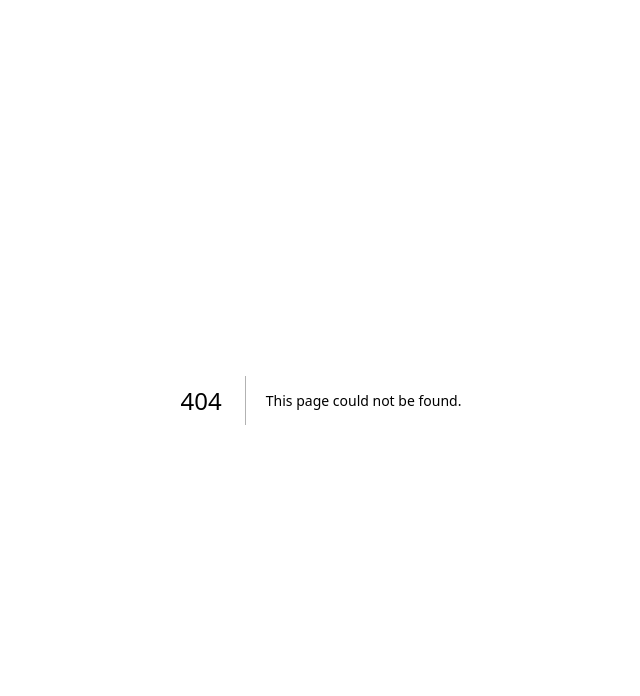
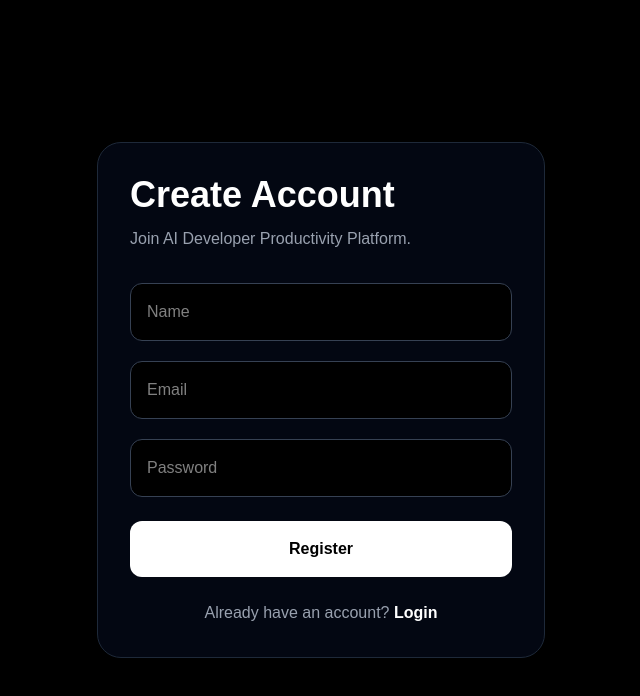
Before and after one commit to adil-mohammad-dev/AI-Developer-Productivity-Platform, a Next.js app in the folder frontend/: page /register in a window 1280 px wide. Before the commit this address had no page. Shown: the top 696 px of the page, without its empty margins (319-959 px from the left). Built offline with nearby package versions, Linux system fonts and the light colour scheme.

Commit message:
Added authentication and protected dashboard pages

```diff
--- a/frontend/src/app/components/Sidebar.js
+++ b/frontend/src/app/components/Sidebar.js
@@ -1,10 +1,11 @@
 "use client";
 
 import Link from "next/link";
-import { usePathname } from "next/navigation";
+import { usePathname, useRouter } from "next/navigation";
 
 export default function Sidebar() {
   const pathname = usePathname();
+  const router = useRouter();
 
   const links = [
     { name: "AI Code Review", href: "/review" },
@@ -13,8 +14,14 @@ export default function Sidebar() {
     { name: "README Generator", href: "/readme-generator" }
   ];
 
+  function handleLogout() {
+    localStorage.removeItem("token");
+    router.push("/login");
+  }
+
   return (
-    <aside className="w-72 min-h-screen bg-gray-950 border-r border-gray-800 p-6">
+    <aside className="w-72 min-h-screen bg-gray-950 border-r border-gray-800 p-6 flex flex-col justify-between">
+      <div>
         <h1 className="text-3xl font-bold mb-10 text-white">
           AI Dev Platform
         </h1>
@@ -38,6 +45,14 @@ export default function Sidebar() {
             );
           })}
         </div>
+      </div>
+
+      <button
+        onClick={handleLogout}
+        className="w-full bg-red-500/20 text-red-400 p-4 rounded-xl font-semibold hover:bg-red-500/30"
+      >
+        Logout
+      </button>
     </aside>
   );
 }
--- /dev/null
+++ b/frontend/src/app/components/temp.js
@@ -0,0 +1,33 @@
+"use client";
+
+import { useEffect, useState } from "react";
+import { useRouter } from "next/navigation";
+
+export default function ProtectedRoute({ children }) {
+
+  const router = useRouter();
+
+  const [authorized, setAuthorized] = useState(false);
+
+  useEffect(() => {
+
+    const token = localStorage.getItem("token");
+
+    if (!token) {
+
+      router.push("/login");
+
+    } else {
+
+      setAuthorized(true);
+
+    }
+
+  }, [router]);
+
+  if (!authorized) {
+    return null;
+  }
+
+  return children;
+}
--- a/frontend/src/app/github-analyzer/page.js
+++ b/frontend/src/app/github-analyzer/page.js
@@ -2,6 +2,7 @@
 
 import { useState } from "react";
 import Sidebar from "../components/Sidebar";
+import ProtectedRoute from "../components/temp";
 
 export default function GithubAnalyzerPage() {
 
@@ -10,7 +11,6 @@ export default function GithubAnalyzerPage() {
   const [result, setResult] = useState(null);
 
   const [loading, setLoading] = useState(false);
-
 
   async function analyzeRepository() {
 
@@ -51,18 +51,16 @@ export default function GithubAnalyzerPage() {
     setLoading(false);
   }
 
+  return (
 
-  return (
+    <ProtectedRoute>
 
       <main className="min-h-screen bg-black text-white flex">
 
-      {/* Sidebar */}
         <Sidebar />
 
-      {/* Main Content */}
         <section className="flex-1 p-10 overflow-auto">
 
-        {/* Header */}
           <div className="mb-10">
 
             <h1 className="text-5xl font-bold mb-3">
@@ -75,7 +73,6 @@ export default function GithubAnalyzerPage() {
 
           </div>
 
-        {/* Input */}
           <div className="bg-gray-950 border border-gray-800 rounded-3xl p-8 mb-10">
 
             <h2 className="text-2xl font-semibold mb-6">
@@ -105,13 +102,11 @@ export default function GithubAnalyzerPage() {
 
           </div>
 
-        {/* Result */}
           {
             result && (
 
               <div className="space-y-8">
 
-              {/* Repo Info */}
                 <div className="bg-gray-950 border border-gray-800 rounded-3xl p-8">
 
                   <h2 className="text-3xl font-bold mb-6">
@@ -159,7 +154,6 @@ export default function GithubAnalyzerPage() {
 
                 </div>
 
-              {/* AI Analysis */}
                 <div className="bg-gray-950 border border-gray-800 rounded-3xl p-8">
 
                   <h2 className="text-3xl font-bold mb-8">
@@ -168,7 +162,6 @@ export default function GithubAnalyzerPage() {
 
                   <div className="space-y-8">
 
-                  {/* Summary */}
                     <div>
 
                       <h3 className="text-2xl font-semibold mb-3">
@@ -181,7 +174,6 @@ export default function GithubAnalyzerPage() {
 
                     </div>
 
-                  {/* Tech Stack */}
                     <div>
 
                       <h3 className="text-2xl font-semibold mb-3">
@@ -207,7 +199,6 @@ export default function GithubAnalyzerPage() {
 
                     </div>
 
-                  {/* Strengths */}
                     <div>
 
                       <h3 className="text-2xl font-semibold mb-3 text-green-400">
@@ -218,61 +209,6 @@ export default function GithubAnalyzerPage() {
 
                         {
                           result.analysis.strengths?.map((item, index) => (
-                          <li key={index}>
-                            {item}
-                          </li>
-                        ))
-                      }
-
-                    </ul>
-
-                  </div>
-
-                  {/* Weaknesses */}
-                  <div>
-
-                    <h3 className="text-2xl font-semibold mb-3 text-red-400">
-                      Weaknesses
-                    </h3>
-
-                    <ul className="list-disc pl-6 text-gray-300 space-y-2">
-
-                      {
-                        result.analysis.weaknesses?.map((item, index) => (
-                          <li key={index}>
-                            {item}
-                          </li>
-                        ))
-                      }
-
-                    </ul>
-
-                  </div>
-
-                  {/* Scalability */}
-                  <div>
-
-                    <h3 className="text-2xl font-semibold mb-3">
-                      Scalability
-                    </h3>
-
-                    <p className="text-gray-300">
-                      {result.analysis.scalability}
-                    </p>
-
-                  </div>
-
-                  {/* Suggestions */}
-                  <div>
-
-                    <h3 className="text-2xl font-semibold mb-3 text-yellow-400">
-                      Suggestions
-                    </h3>
-
-                    <ul className="list-disc pl-6 text-gray-300 space-y-2">
-
-                      {
-                        result.analysis.suggestions?.map((item, index) => (
                             <li key={index}>
                               {item}
                             </li>
@@ -295,5 +231,7 @@ export default function GithubAnalyzerPage() {
         </section>
 
       </main>
+
+    </ProtectedRoute>
   );
 }
--- a/frontend/src/app/history/page.js
+++ b/frontend/src/app/history/page.js
@@ -2,9 +2,12 @@
 
 import { useEffect, useState } from "react";
 import Sidebar from "../components/Sidebar";
+import ProtectedRoute from "../components/temp";
 
 export default function HistoryPage() {
+
   const [reviews, setReviews] = useState([]);
+
   const [loading, setLoading] = useState(true);
 
   useEffect(() => {
@@ -12,27 +15,40 @@ export default function HistoryPage() {
   }, []);
 
   async function fetchReviews() {
+
     try {
+
       const response = await fetch(
         "http://127.0.0.1:8000/reviews/history"
       );
 
       const data = await response.json();
+
       setReviews(data);
+
     } catch (error) {
+
       console.log(error);
+
       alert("Failed to load history");
+
     }
 
     setLoading(false);
   }
 
   return (
+
+    <ProtectedRoute>
+
       <main className="min-h-screen bg-black text-white flex">
+
         <Sidebar />
 
         <section className="flex-1 p-10 overflow-auto">
+
           <div className="mb-10">
+
             <h1 className="text-5xl font-bold mb-3">
               Review History
             </h1>
@@ -40,20 +56,29 @@ export default function HistoryPage() {
             <p className="text-gray-400">
               Previous AI code reviews and analysis history.
             </p>
+
           </div>
 
-        {loading ? (
+          {
+            loading
+              ? (
                 <p className="text-gray-400">
                   Loading history...
                 </p>
-        ) : (
+              )
+              : (
                 <div className="grid grid-cols-1 lg:grid-cols-2 gap-8">
-            {reviews.map((review) => (
+
+                  {
+                    reviews.map((review) => (
+
                       <div
                         key={review.id}
                         className="bg-gray-950 border border-gray-800 rounded-3xl p-8"
                       >
+
                         <div className="flex justify-between items-center mb-6">
+
                           <h2 className="text-2xl font-bold">
                             {review.language.toUpperCase()}
                           </h2>
@@ -61,9 +86,11 @@ export default function HistoryPage() {
                           <div className="bg-green-500/20 text-green-400 px-4 py-2 rounded-xl font-bold">
                             {review.review_result.score}/10
                           </div>
+
                         </div>
 
                         <div className="mb-6">
+
                           <h3 className="text-xl font-semibold mb-2">
                             Summary
                           </h3>
@@ -71,9 +98,11 @@ export default function HistoryPage() {
                           <p className="text-gray-300">
                             {review.review_result.summary}
                           </p>
+
                         </div>
 
                         <div className="mb-6">
+
                           <h3 className="text-xl font-semibold mb-2">
                             Code
                           </h3>
@@ -81,28 +110,42 @@ export default function HistoryPage() {
                           <pre className="bg-black border border-gray-800 p-4 rounded-2xl overflow-auto text-green-400 text-sm">
                             {review.code}
                           </pre>
+
                         </div>
 
                         <div>
+
                           <h3 className="text-xl font-semibold mb-2 text-red-400">
                             Security Issues
                           </h3>
 
                           <ul className="list-disc pl-6 text-gray-300 space-y-2">
-                    {review.review_result.security_issues?.map(
-                      (issue, index) => (
+
+                            {
+                              review.review_result.security_issues?.map((issue, index) => (
                                 <li key={index}>
                                   {issue}
                                 </li>
+                              ))
+                            }
+
+                          </ul>
+
+                        </div>
+
+                      </div>
+
+                    ))
+                  }
+
+                </div>
               )
-                    )}
-                  </ul>
-                </div>
-              </div>
-            ))}
-          </div>
-        )}
+          }
+
         </section>
+
       </main>
+
+    </ProtectedRoute>
   );
 }
--- /dev/null
+++ b/frontend/src/app/login/page.js
@@ -0,0 +1,87 @@
+"use client";
+
+import { useState } from "react";
+import { useRouter } from "next/navigation";
+import Link from "next/link";
+
+export default function LoginPage() {
+  const router = useRouter();
+
+  const [email, setEmail] = useState("");
+  const [password, setPassword] = useState("");
+
+  async function handleLogin() {
+    if (!email || !password) {
+      alert("Please fill all fields");
+      return;
+    }
+
+    try {
+      const response = await fetch("http://127.0.0.1:8000/auth/login", {
+        method: "POST",
+        headers: {
+          "Content-Type": "application/json"
+        },
+        body: JSON.stringify({
+          email,
+          password
+        })
+      });
+
+      const data = await response.json();
+
+      if (!response.ok) {
+        alert(data.detail || "Login failed");
+        return;
+      }
+
+      localStorage.setItem("token", data.access_token);
+
+      alert("Login successful");
+      router.push("/review");
+    } catch (error) {
+      console.log(error);
+      alert("Backend connection failed");
+    }
+  }
+
+  return (
+    <main className="min-h-screen bg-black text-white flex items-center justify-center p-6">
+      <div className="w-full max-w-md bg-gray-950 border border-gray-800 rounded-3xl p-8">
+        <h1 className="text-4xl font-bold mb-3">Login</h1>
+        <p className="text-gray-400 mb-8">
+          Access your AI developer dashboard.
+        </p>
+
+        <input
+          className="w-full bg-black border border-gray-700 rounded-xl p-4 mb-5"
+          placeholder="Email"
+          value={email}
+          onChange={(e) => setEmail(e.target.value)}
+        />
+
+        <input
+          type="password"
+          className="w-full bg-black border border-gray-700 rounded-xl p-4 mb-6"
+          placeholder="Password"
+          value={password}
+          onChange={(e) => setPassword(e.target.value)}
+        />
+
+        <button
+          onClick={handleLogin}
+          className="w-full bg-white text-black py-4 rounded-xl font-bold"
+        >
+          Login
+        </button>
+
+        <p className="text-gray-400 mt-6 text-center">
+          New user?{" "}
+          <Link href="/register" className="text-white font-semibold">
+            Register
+          </Link>
+        </p>
+      </div>
+    </main>
+  );
+}
--- a/frontend/src/app/readme-generator/page.js
+++ b/frontend/src/app/readme-generator/page.js
@@ -2,6 +2,7 @@
 
 import { useState } from "react";
 import Sidebar from "../components/Sidebar";
+import ProtectedRoute from "../components/temp";
 
 export default function ReadmeGeneratorPage() {
 
@@ -62,6 +63,8 @@ export default function ReadmeGeneratorPage() {
 
 
   return (
+
+    <ProtectedRoute>
 
       <main className="min-h-screen bg-black text-white flex">
 
@@ -149,5 +152,7 @@ export default function ReadmeGeneratorPage() {
         </section>
 
       </main>
+
+    </ProtectedRoute>
   );
 }
--- /dev/null
+++ b/frontend/src/app/register/page.js
@@ -0,0 +1,94 @@
+"use client";
+
+import { useState } from "react";
+import { useRouter } from "next/navigation";
+import Link from "next/link";
+
+export default function RegisterPage() {
+  const router = useRouter();
+
+  const [name, setName] = useState("");
+  const [email, setEmail] = useState("");
+  const [password, setPassword] = useState("");
+
+  async function handleRegister() {
+    if (!name || !email || !password) {
+      alert("Please fill all fields");
+      return;
+    }
+
+    try {
+      const response = await fetch("http://127.0.0.1:8000/auth/register", {
+        method: "POST",
+        headers: {
+          "Content-Type": "application/json"
+        },
+        body: JSON.stringify({
+          name,
+          email,
+          password
+        })
+      });
+
+      const data = await response.json();
+
+      if (!response.ok) {
+        alert(data.detail || "Registration failed");
+        return;
+      }
+
+      alert("Registration successful");
+      router.push("/login");
+    } catch (error) {
+      console.log(error);
+      alert("Backend connection failed");
+    }
+  }
+
+  return (
+    <main className="min-h-screen bg-black text-white flex items-center justify-center p-6">
+      <div className="w-full max-w-md bg-gray-950 border border-gray-800 rounded-3xl p-8">
+        <h1 className="text-4xl font-bold mb-3">Create Account</h1>
+        <p className="text-gray-400 mb-8">
+          Join AI Developer Productivity Platform.
+        </p>
+
+        <input
+          className="w-full bg-black border border-gray-700 rounded-xl p-4 mb-5"
+          placeholder="Name"
+          value={name}
+          onChange={(e) => setName(e.target.value)}
+        />
+
+        <input
+          className="w-full bg-black border border-gray-700 rounded-xl p-4 mb-5"
+          placeholder="Email"
+          value={email}
+          onChange={(e) => setEmail(e.target.value)}
+        />
+
+        <input
+          type="password"
+          className="w-full bg-black border border-gray-700 rounded-xl p-4 mb-6"
+          placeholder="Password"
+          value={password}
+          onChange={(e) => setPassword(e.target.value)}
+        />
+
+        <button
+          onClick={handleRegister}
+          className="w-full bg-white text-black py-4 rounded-xl font-bold"
+        >
+          Register
+        </button>
+
+        <p className="text-gray-400 mt-6 text-center">
+          Already have an account?{" "}
+          <Link href="/login" className="text-white font-semibold">
+            Login
+          </Link>
+        </p>
+      </div>
+    </main>
+  );
+}
--- a/frontend/src/app/review/page.js
+++ b/frontend/src/app/review/page.js
@@ -2,6 +2,7 @@
 
 import { useState } from "react";
 import Sidebar from "../components/Sidebar";
+import ProtectedRoute from "../components/temp";
 
 export default function ReviewPage() {
 
@@ -55,6 +56,8 @@ export default function ReviewPage() {
   }
 
   return (
+
+    <ProtectedRoute>
 
     <main className="min-h-screen bg-black text-white flex">
 
@@ -242,5 +245,6 @@ export default function ReviewPage() {
       </section>
 
     </main>
+    </ProtectedRoute>
   );
 }
```
Lines whose indentation alone changed are shown as unchanged.
